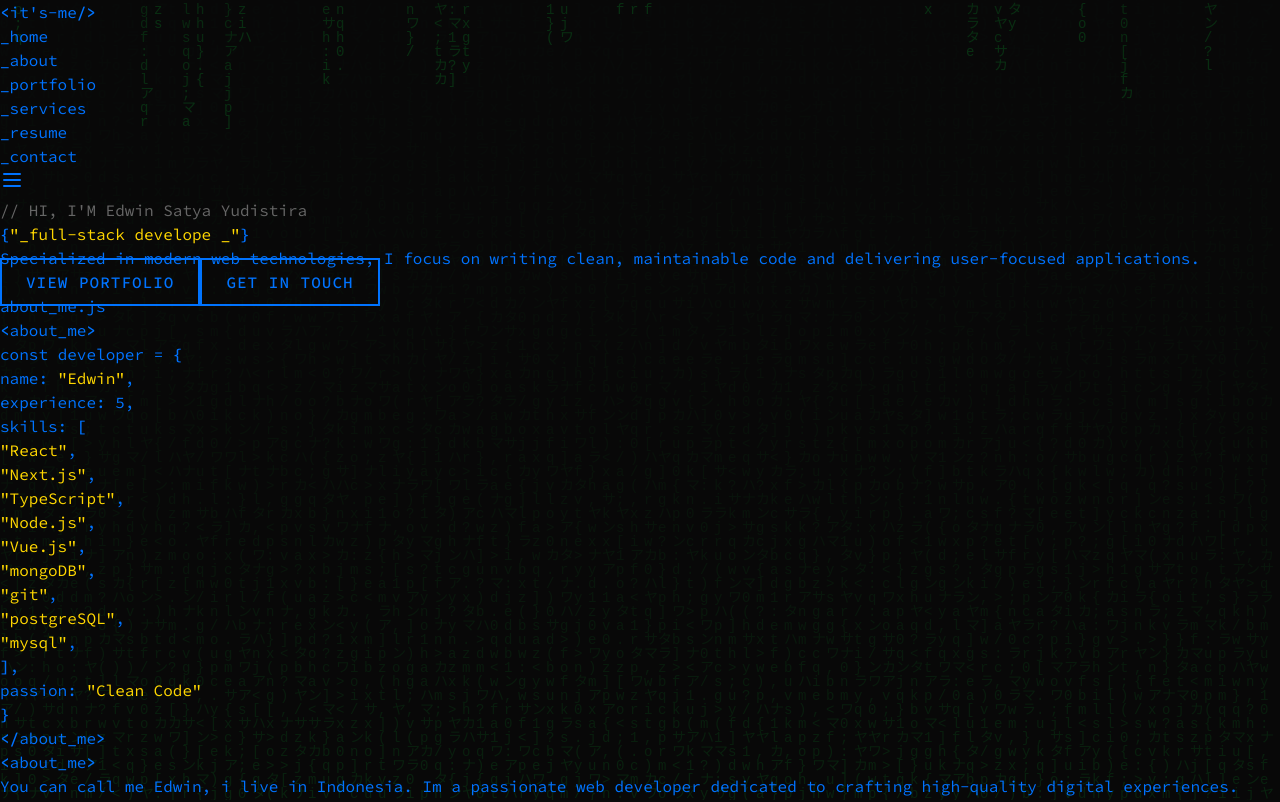
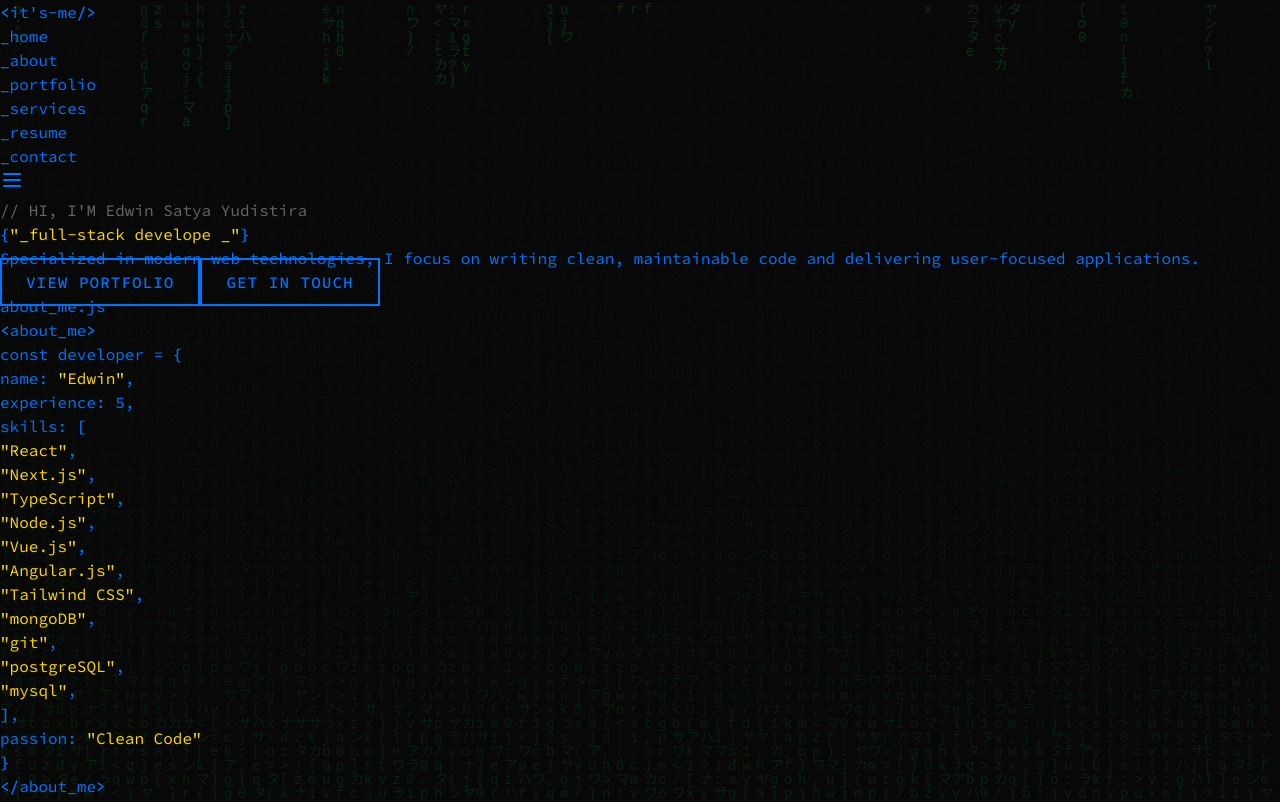
Before and after one commit to edwinsatya/new-itsme, a Next.js app: page / in a window 1280 px wide. Shown: the top 802 px of the page. Built offline with nearby package versions, Linux system fonts and the light colour scheme.

Commit message:
fix: update cv link and add other skills

```diff
--- a/src/constants/links.ts
+++ b/src/constants/links.ts
@@ -1 +1 @@
-export const resumeLink = "https://drive.google.com/file/d/1mL9gt60iV87liOiZ64pd3D5nLmxejNMy/view?usp=sharing"
+export const resumeLink = "https://drive.google.com/file/d/1LgpoW8N7z29f4WtM-bX-O0a0A0gaa9hk/view?usp=drive_link"
--- a/src/constants/skills.ts
+++ b/src/constants/skills.ts
@@ -4,6 +4,8 @@ export const skills = [
   "TypeScript",
   "Node.js",
   "Vue.js",
+  "Angular.js",
+  "Tailwind CSS",
   "mongoDB",
   "git",
   "postgreSQL",
```
